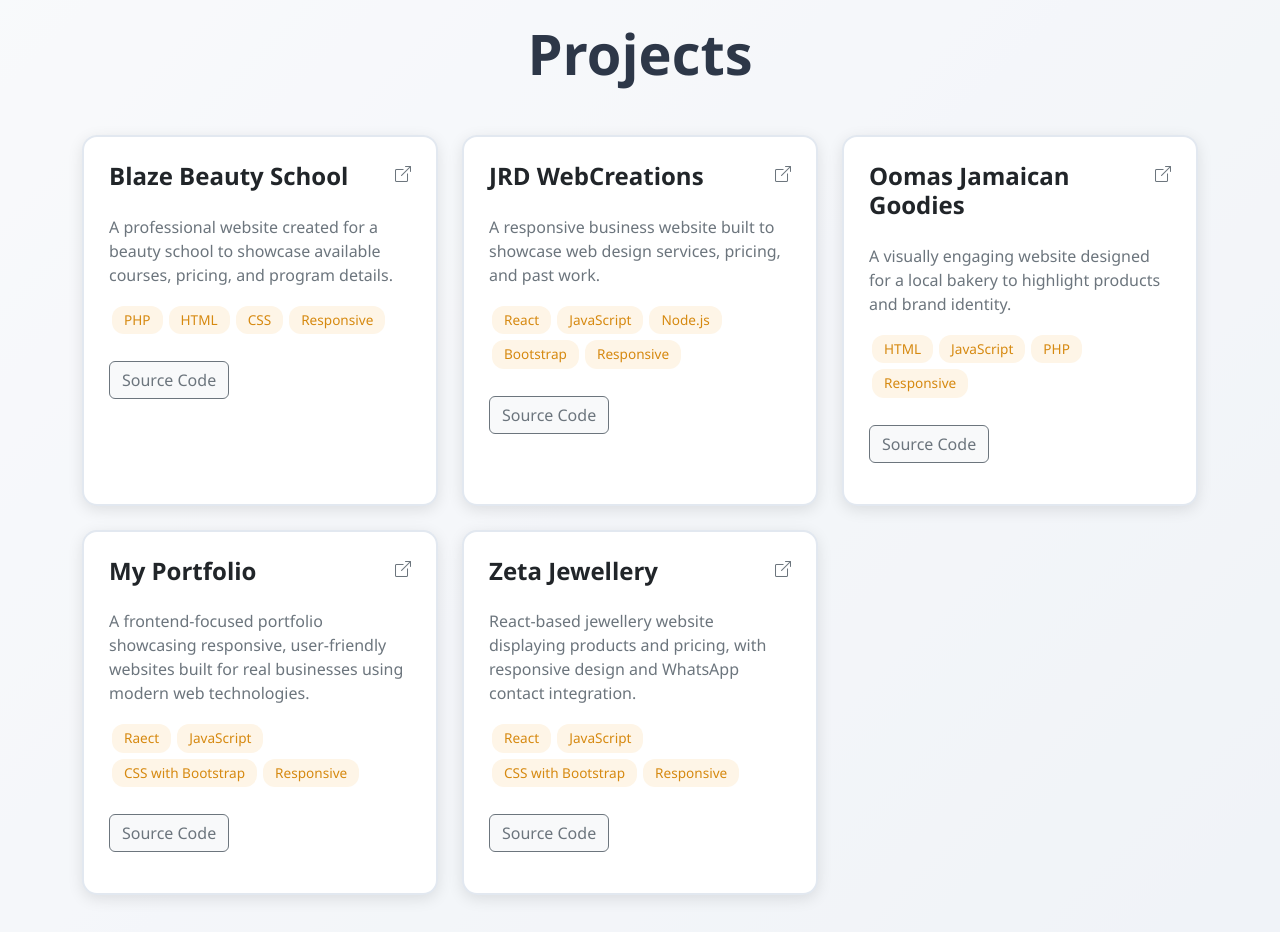
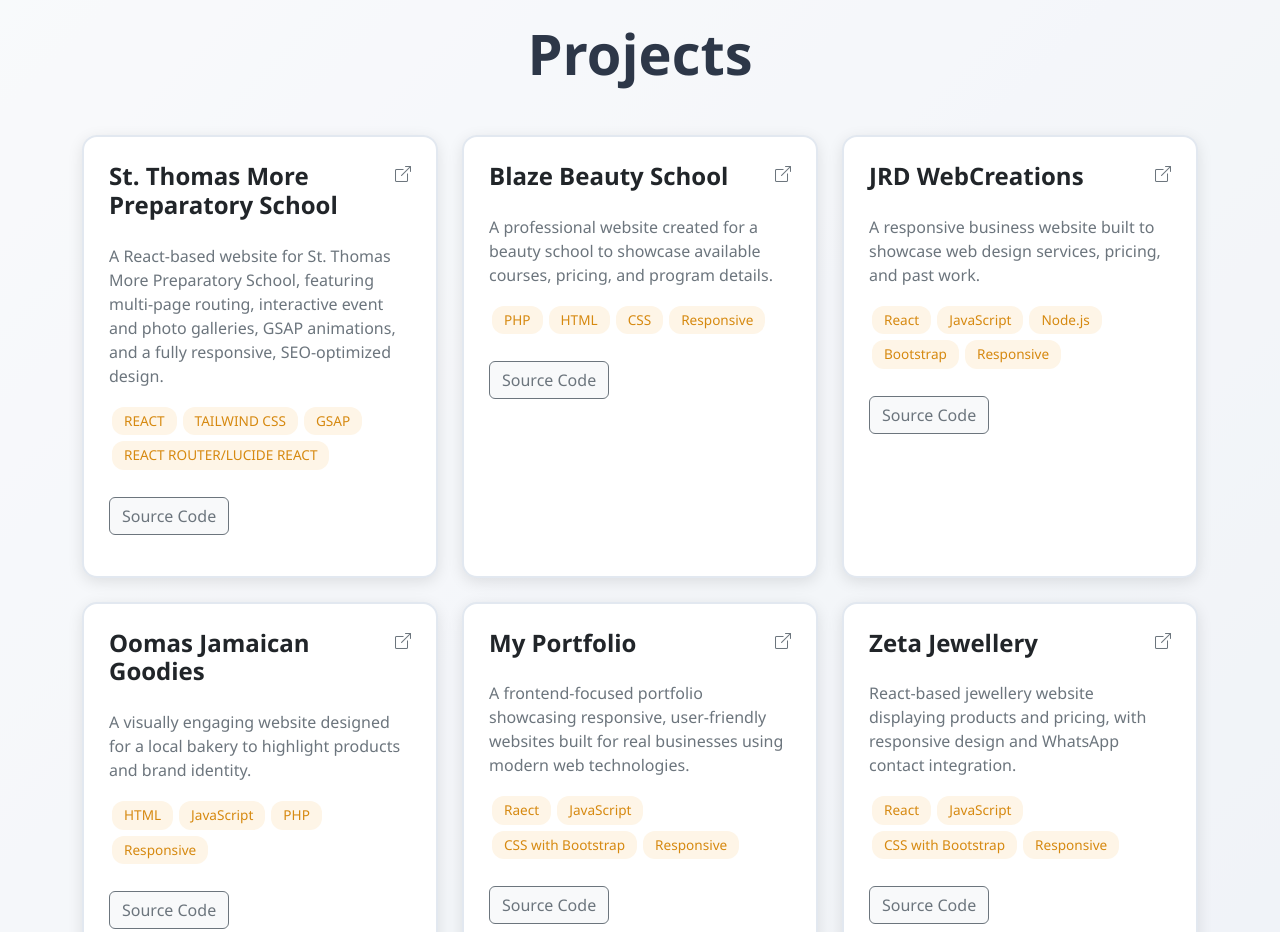
Before and after one commit to JodonyD/my-portfolio, a React (Create React App) app: page / in a window 1280 px wide. Shown: the part 880-1812 px from the top of the page. Built offline with nearby package versions, Linux system fonts and the light colour scheme.

Commit message:
Update Portfolio.jsx

```diff
--- a/src/Portfolio.jsx
+++ b/src/Portfolio.jsx
@@ -79,7 +79,39 @@ function Portfolio() {
           <h2 className="display-4 text-center fw-bold mb-5">Projects</h2>
           <div className="row g-4">
 
-            {/* Project 1 - Blaze Beauty School */}
+            {/* Project 1 - St Thomas More Preparatory School */}
+            <div className="col-md-6 col-lg-4">
+              <a
+                href="https://stthomasmorefamily.org/"
+                target="_blank"
+                rel="noopener noreferrer"
+                className="text-decoration-none"
+              >
+                <div className="project-card">
+                  <div className="d-flex justify-content-between align-items-start mb-3">
+                    <h4 className="fw-bold text-dark">St. Thomas More Preparatory School</h4>
+                    <i className="bi bi-box-arrow-up-right text-secondary"></i>
+                  </div>
+                  <p className="text-secondary"> { /* blaze beauty school*/}
+                   A React-based website for St. Thomas More Preparatory School, featuring multi-page routing, interactive event and photo galleries, GSAP animations, and a fully responsive, SEO-optimized design.
+                  </p>
+                  <div className="mt-3">
+                    <span className="project-tech">REACT</span>
+                    <span className="project-tech">TAILWIND CSS</span>
+                    <span className="project-tech">GSAP</span>
+                    <span className="project-tech">REACT ROUTER/LUCIDE REACT</span>
+                  </div>
+                  <br></br>
+                  <a href="https://github.com/JodonyD/sttmps"
+                  target='_blank'
+                  rel="noopener noreferrer"
+                  className="text-decoration-none">
+                  <p className="btn btn-light btn-outline-secondary btn-small">Source Code</p></a>
+                </div>
+              </a>
+            </div>
+
+            {/* Project 2 - Blaze Beauty School */}
             <div className="col-md-6 col-lg-4">
               <a
                 href="https://blazebeautyschool.netlify.app/"
```
